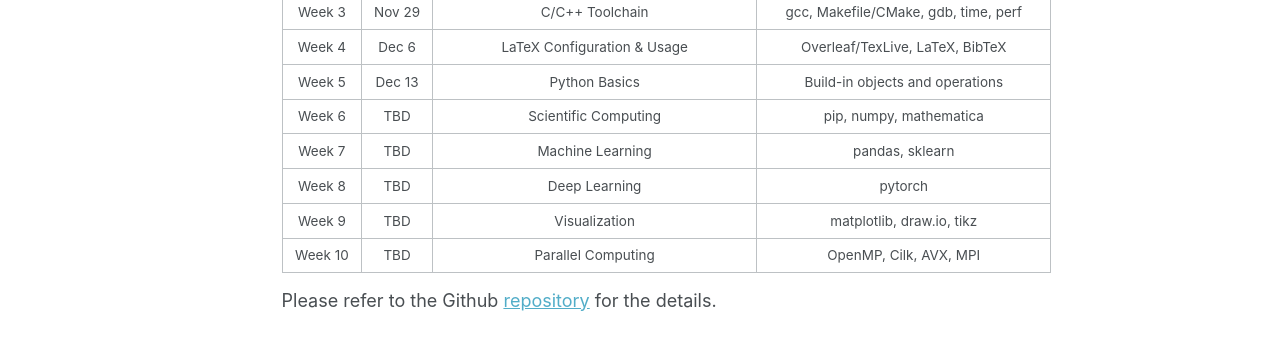
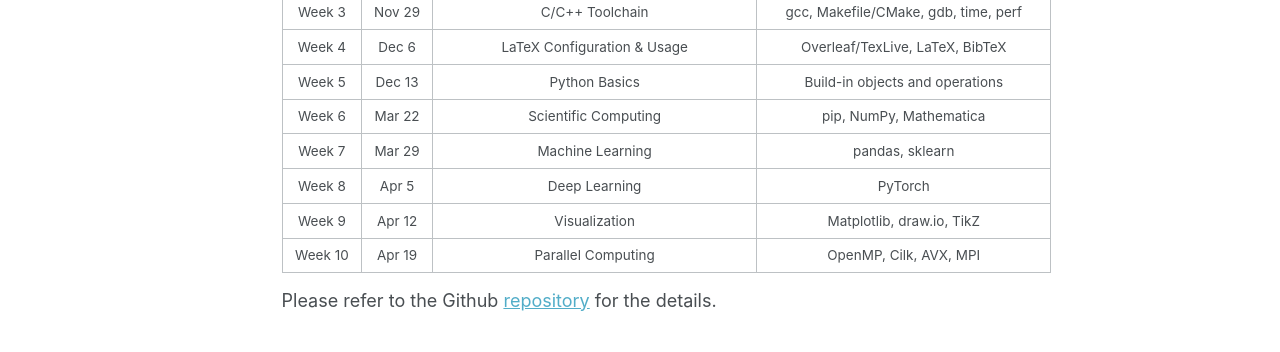
Before and after one commit to Ewenwan/chhzh123.github.io, a Jekyll site: the page built from _pages/seminar.md, in a window 1280 px wide and 969 px high. Shown: the part 443-795 px from the top of the window. Built offline with Jekyll 4.4.1, drawn with Linux system fonts in a browser that asks for light colours.

Commit message:
[seminar] Update schedule

```diff
--- a/_pages/seminar.md
+++ b/_pages/seminar.md
@@ -14,10 +14,10 @@
 | Week 3 | Nov 29 | C/C++ Toolchain | gcc, Makefile/CMake, gdb, time, perf |
 | Week 4 | Dec 6 | LaTeX Configuration & Usage | Overleaf/TexLive, LaTeX, BibTeX |
 | Week 5 | Dec 13 | Python Basics | Build-in objects and operations |
-| Week 6 | TBD | Scientific Computing | pip, numpy, mathematica |
-| Week 7 | TBD | Machine Learning | pandas, sklearn |
-| Week 8 | TBD | Deep Learning | pytorch |
-| Week 9 | TBD | Visualization | matplotlib, draw.io, tikz |
-| Week 10 | TBD | Parallel Computing | OpenMP, Cilk, AVX, MPI |
+| Week 6 | Mar 22 | Scientific Computing | pip, NumPy, Mathematica |
+| Week 7 | Mar 29 | Machine Learning | pandas, sklearn |
+| Week 8 | Apr 5 | Deep Learning | PyTorch |
+| Week 9 | Apr 12 | Visualization | Matplotlib, draw.io, TikZ |
+| Week 10 | Apr 19 | Parallel Computing | OpenMP, Cilk, AVX, MPI |
 
 Please refer to the Github [repository](https://github.com/chhzh123/ToolsSeminar-CS) for the details.
```
